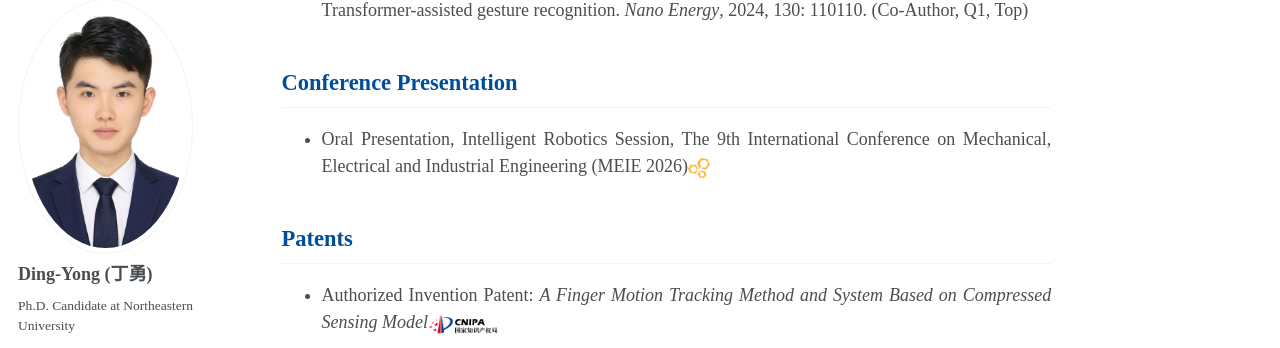
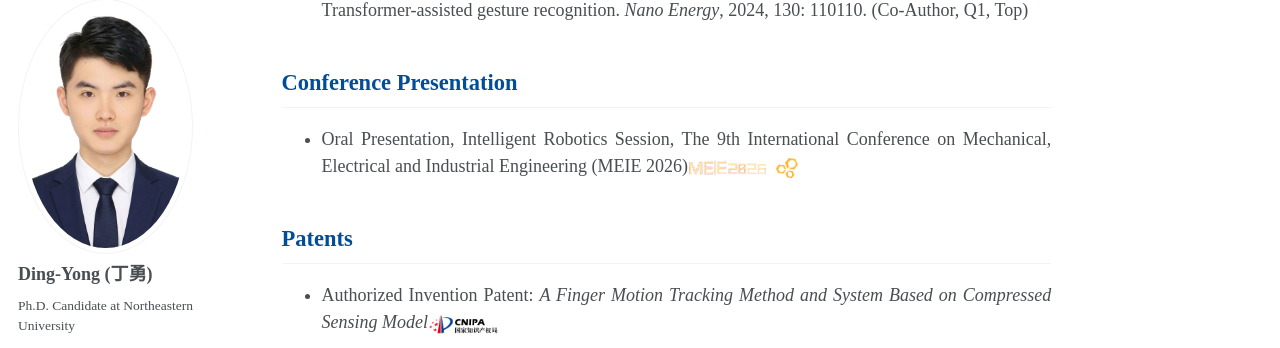
Before and after one commit to ding-yong/ding-yong.github.io, a Jekyll site: the page built from _pages/about.md, in a window 1280 px wide and 900 px high, scrolled down 1425 px. Shown: the part 102-450 px from the top of the window. Built offline with Jekyll 4.4.1, drawn with Linux system fonts in a browser that asks for light colours; some web fonts are replaced; a script bundle is joined from its source files by our own code; library files that are not in the unit come from our copies.

Commit message:
Update about.md

```diff
--- a/_pages/about.md
+++ b/_pages/about.md
@@ -35,7 +35,7 @@ His research focuses on **embodied intelligence, smart wearable devices, human m
 5. Liu H, Li D, Chu H, et al. Ultra-stretchable triboelectric touch pad with sandpaper micro-surfaces for Transformer-assisted gesture recognition. *Nano Energy*, 2024, 130: 110110. (Co-Author, Q1, Top)
 
 ## Conference Presentation
-- Oral Presentation, Intelligent Robotics Session, The 9th International Conference on Mechanical, Electrical and Industrial Engineering (MEIE 2026)<img src="/images/MEIE2026.png" alt="MEIE" style="width: 22px; height: auto; vertical-align: middle; margin-right: 8px;">
+- Oral Presentation, Intelligent Robotics Session, The 9th International Conference on Mechanical, Electrical and Industrial Engineering (MEIE 2026)<img src="/images/MEIE26.png" alt="MEIE" style="width: 80px; height: auto; vertical-align: middle; margin-right: 8px;"><img src="/images/MEIE2026.png" alt="MEIE" style="width: 22px; height: auto; vertical-align: middle; margin-right: 8px;">
 
 ## Patents
 - Authorized Invention Patent: *A Finger Motion Tracking Method and System Based on Compressed Sensing Model*<img src="/images/CNIPAlogo.png" alt="国家知识产权局" style="width: 70px; height: auto; vertical-align: middle; margin-right: 8px;">
```
